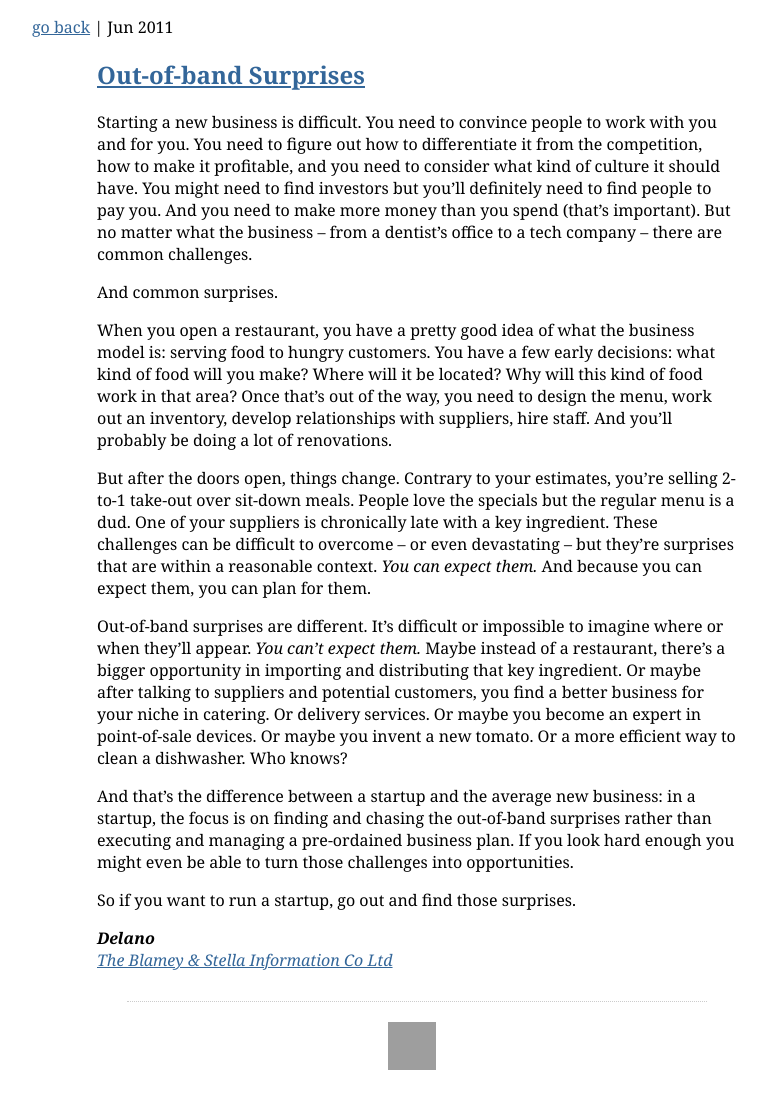
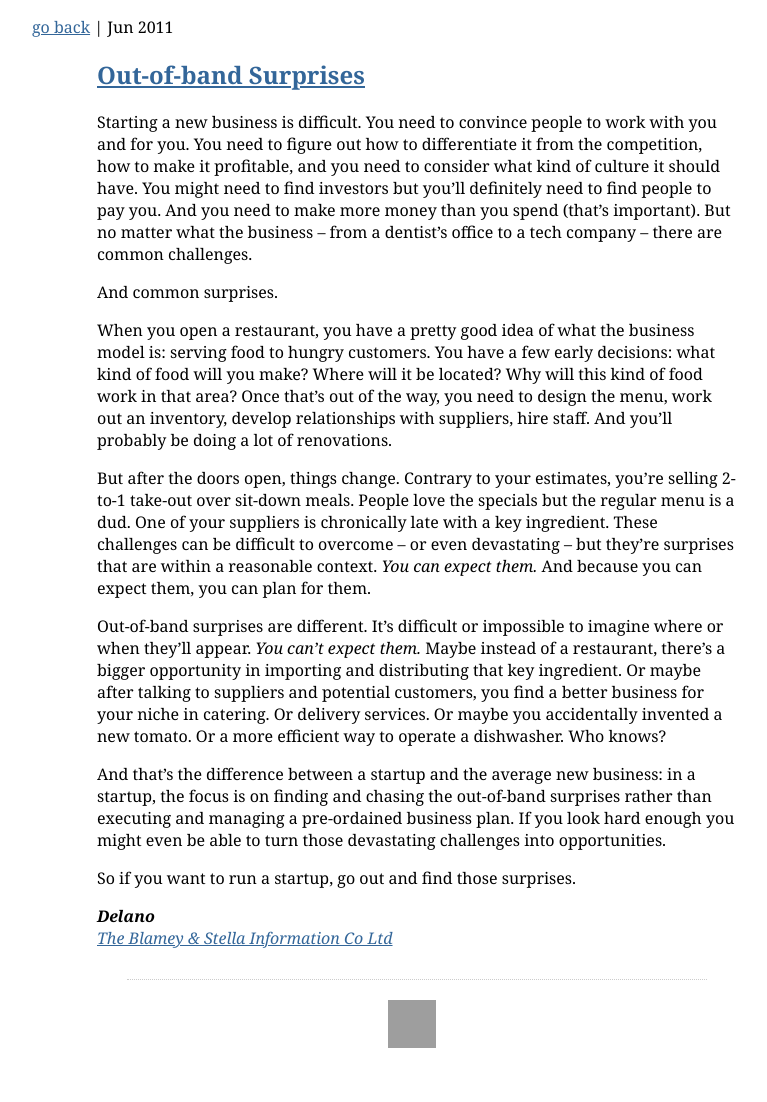
Before and after one commit to delano/delano.github.com, a Jekyll site: the page built from thoughts/out-of-band-surprises.md, in a window 1280 px wide. Shown: the whole page, without its empty margins (223-990 px from the left). Built offline with Jekyll 4.4.1, drawn with Linux system fonts in a browser that asks for light colours; Markdown is read by kramdown in place of the engine named in the settings; after the commit the page ends 1080 px from its top, so only the background shows below that; grey boxes are pictures that could not be loaded.

Commit message:
Out-of-band Surprises RC-8

```diff
--- a/thoughts/out-of-band-surprises.md
+++ b/thoughts/out-of-band-surprises.md
@@ -12,8 +12,8 @@ When you open a restaurant, you have a pretty good idea of what the business mod
 
 But after the doors open, things change. Contrary to your estimates, you're selling 2-to-1 take-out over sit-down meals. People love the specials but the regular menu is a dud. One of your suppliers is chronically late with a key ingredient. These challenges can be difficult to overcome -- or even devastating -- but they're surprises that are within a reasonable context. *You can expect them.* And because you can expect them, you can plan for them.
 
-Out-of-band surprises are different. It's difficult or impossible to imagine where or when they'll appear. *You can't expect them.* Maybe instead of a restaurant, there's a bigger opportunity in importing and distributing that key ingredient. Or maybe after talking to suppliers and potential customers, you find a better business for your niche in catering. Or delivery services. Or maybe you become an expert in point-of-sale devices. Or maybe you invent a new tomato. Or a more efficient way to clean a dishwasher. Who knows?
+Out-of-band surprises are different. It's difficult or impossible to imagine where or when they'll appear. *You can't expect them.* Maybe instead of a restaurant, there's a bigger opportunity in importing and distributing that key ingredient. Or maybe after talking to suppliers and potential customers, you find a better business for your niche in catering. Or delivery services. Or maybe you accidentally invented a new tomato. Or a more efficient way to operate a dishwasher. Who knows?
 
-And that's the difference between a startup and the average new business: in a startup, the focus is on finding and chasing the out-of-band surprises rather than executing and managing a pre-ordained business plan. If you look hard enough you might even be able to turn those challenges into opportunities.
+And that's the difference between a startup and the average new business: in a startup, the focus is on finding and chasing the out-of-band surprises rather than executing and managing a pre-ordained business plan. If you look hard enough you might even be able to turn those devastating challenges into opportunities.
 
 So if you want to run a startup, go out and find those surprises.
```
